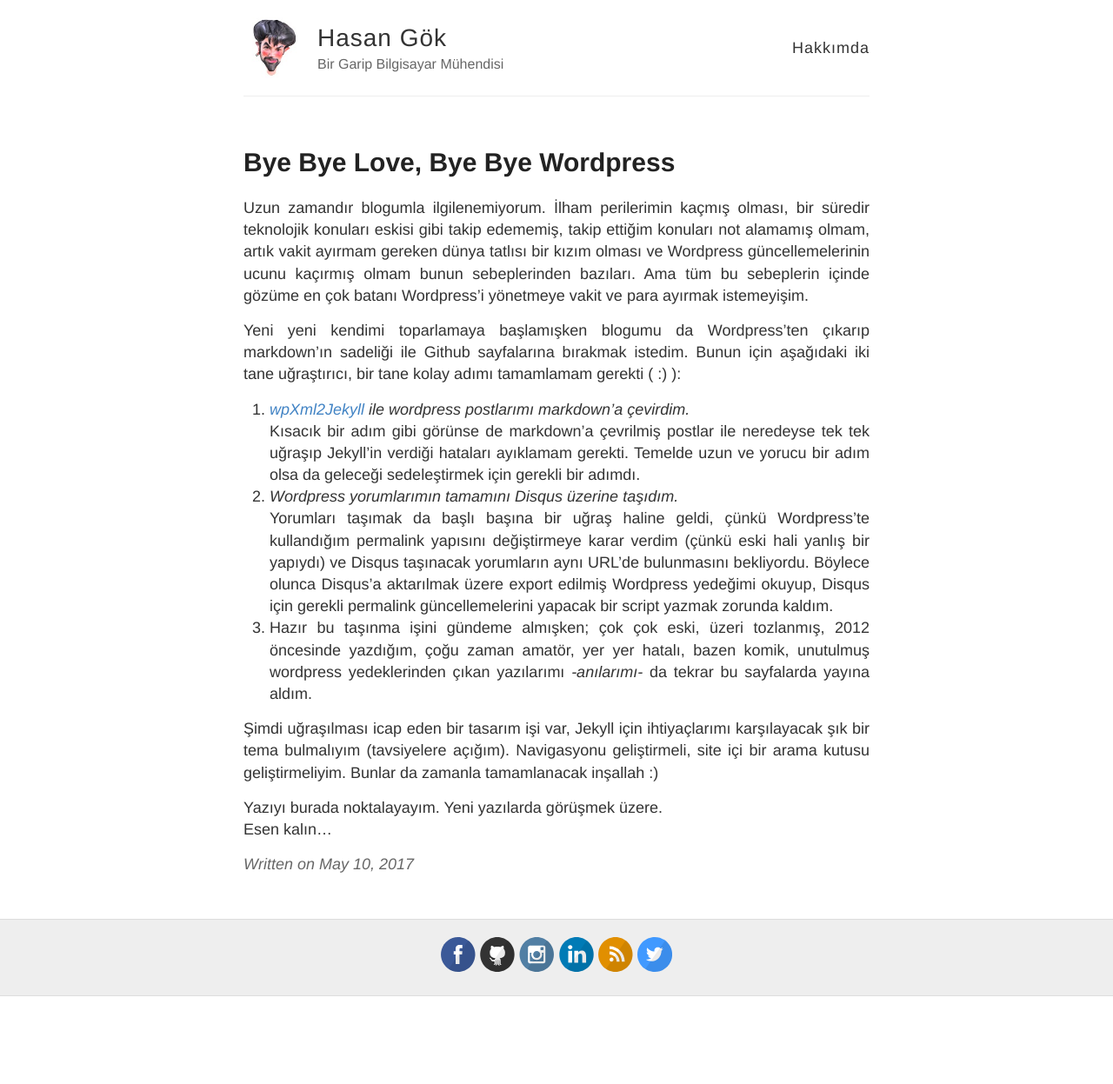
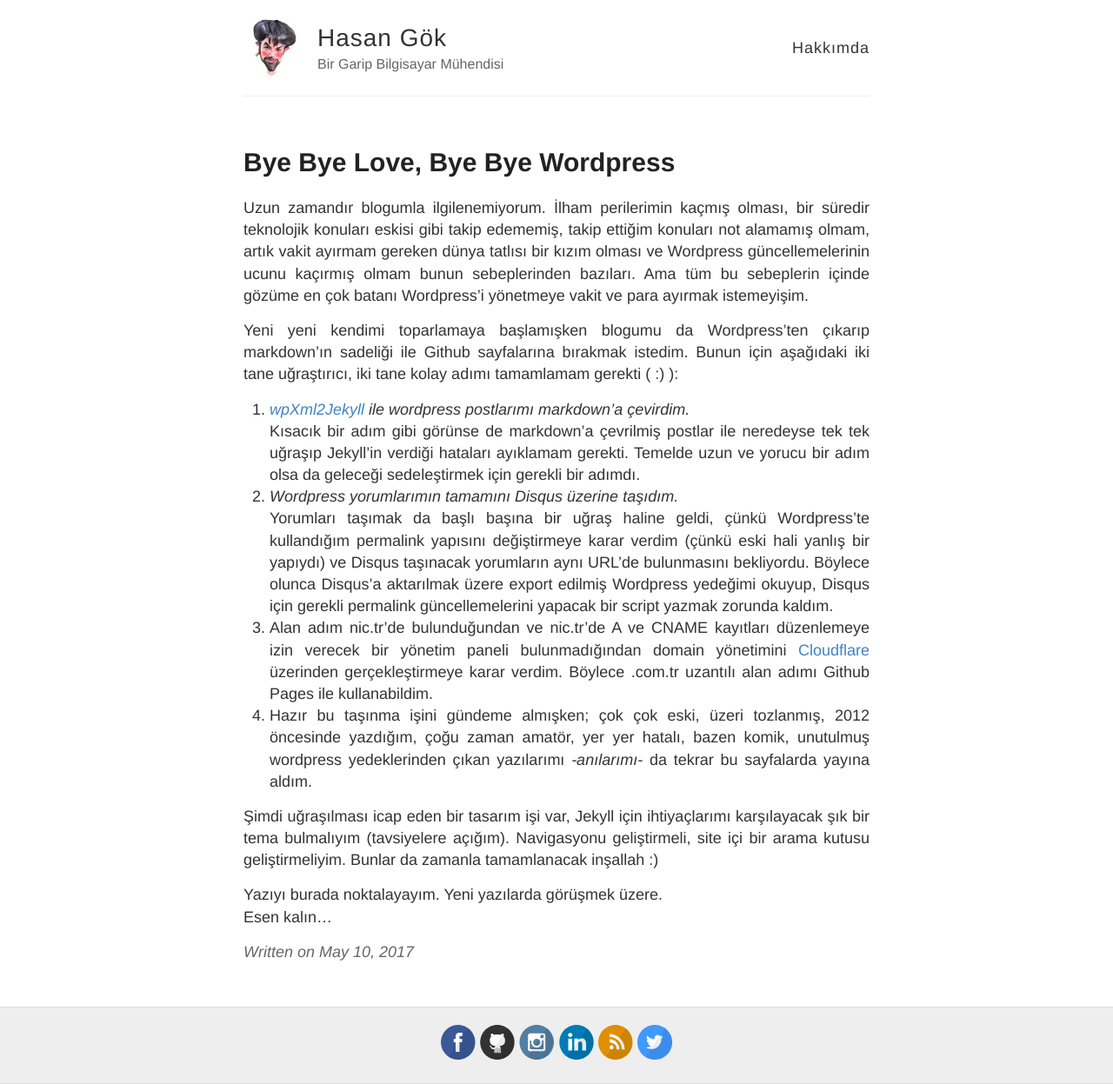
Before and after one commit to hasangok/hasangok.github.io, a Jekyll site: the page built from _posts/2017-05-10-bye-bye-love-bye-bye-wordpress.md, in a window 1280 px wide. Shown: the whole page at 87% size. Built offline with Jekyll 4.4.1, drawn with Linux system fonts in a browser that asks for light colours; comment, search, counter and statistics services are not loaded; before the commit the page ends 1146 px from its top, so only the background shows below that.

Commit message:
Update 2017-05-10-bye-bye-love-bye-bye-wordpress.md

```diff
--- a/_posts/2017-05-10-bye-bye-love-bye-bye-wordpress.md
+++ b/_posts/2017-05-10-bye-bye-love-bye-bye-wordpress.md
@@ -8,13 +8,14 @@
 ---
 Uzun zamandır blogumla ilgilenemiyorum. İlham perilerimin kaçmış olması, bir süredir teknolojik konuları eskisi gibi takip edememiş, takip ettiğim konuları not alamamış olmam, artık vakit ayırmam gereken dünya tatlısı bir kızım olması ve Wordpress güncellemelerinin ucunu kaçırmış olmam bunun sebeplerinden bazıları. Ama tüm bu sebeplerin içinde gözüme en çok batanı Wordpress'i yönetmeye vakit ve para ayırmak istemeyişim.
 
-Yeni yeni kendimi toparlamaya başlamışken blogumu da Wordpress'ten çıkarıp markdown'ın sadeliği ile Github sayfalarına bırakmak istedim. Bunun için aşağıdaki iki tane uğraştırıcı, bir tane kolay adımı tamamlamam gerekti ( :) ):
+Yeni yeni kendimi toparlamaya başlamışken blogumu da Wordpress'ten çıkarıp markdown'ın sadeliği ile Github sayfalarına bırakmak istedim. Bunun için aşağıdaki iki tane uğraştırıcı, iki tane kolay adımı tamamlamam gerekti ( :) ):
 
 1. *[wpXml2Jekyll](https://github.com/theaob/wpXml2Jekyll) ile wordpress postlarımı markdown'a çevirdim.*
 Kısacık bir adım gibi görünse de markdown'a çevrilmiş postlar ile neredeyse tek tek uğraşıp Jekyll'in verdiği hataları ayıklamam gerekti. Temelde uzun ve yorucu bir adım olsa da geleceği sedeleştirmek için gerekli bir adımdı.<!--more-->
 2. *Wordpress yorumlarımın tamamını Disqus üzerine taşıdım.*
 Yorumları taşımak da başlı başına bir uğraş haline geldi, çünkü Wordpress'te kullandığım permalink yapısını değiştirmeye karar verdim (çünkü eski hali yanlış bir yapıydı) ve Disqus taşınacak yorumların aynı URL'de bulunmasını bekliyordu. Böylece olunca Disqus'a aktarılmak üzere export edilmiş Wordpress yedeğimi okuyup, Disqus için gerekli permalink güncellemelerini yapacak bir script yazmak zorunda kaldım.
-3. Hazır bu taşınma işini gündeme almışken; çok çok eski, üzeri tozlanmış, 2012 öncesinde yazdığım, çoğu zaman amatör, yer yer hatalı, bazen komik, unutulmuş wordpress yedeklerinden çıkan yazılarımı *-anılarımı-* da tekrar bu sayfalarda yayına aldım.
+3. Alan adım nic.tr'de bulunduğundan ve nic.tr'de A ve CNAME kayıtları düzenlemeye izin verecek bir yönetim paneli bulunmadığından domain yönetimini [Cloudflare](https://www.cloudflare.com/) üzerinden gerçekleştirmeye karar verdim. Böylece .com.tr uzantılı alan adımı Github Pages ile kullanabildim.
+4. Hazır bu taşınma işini gündeme almışken; çok çok eski, üzeri tozlanmış, 2012 öncesinde yazdığım, çoğu zaman amatör, yer yer hatalı, bazen komik, unutulmuş wordpress yedeklerinden çıkan yazılarımı *-anılarımı-* da tekrar bu sayfalarda yayına aldım.
 
 Şimdi uğraşılması icap eden bir tasarım işi var, Jekyll için ihtiyaçlarımı karşılayacak şık bir tema bulmalıyım (tavsiyelere açığım). Navigasyonu geliştirmeli, site içi bir arama kutusu geliştirmeliyim. Bunlar da zamanla tamamlanacak inşallah :)
 
```
